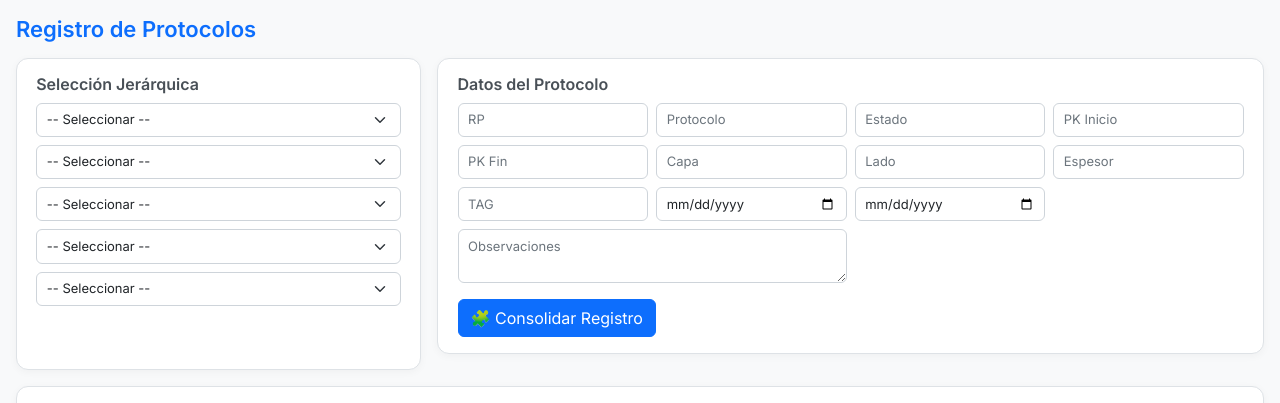
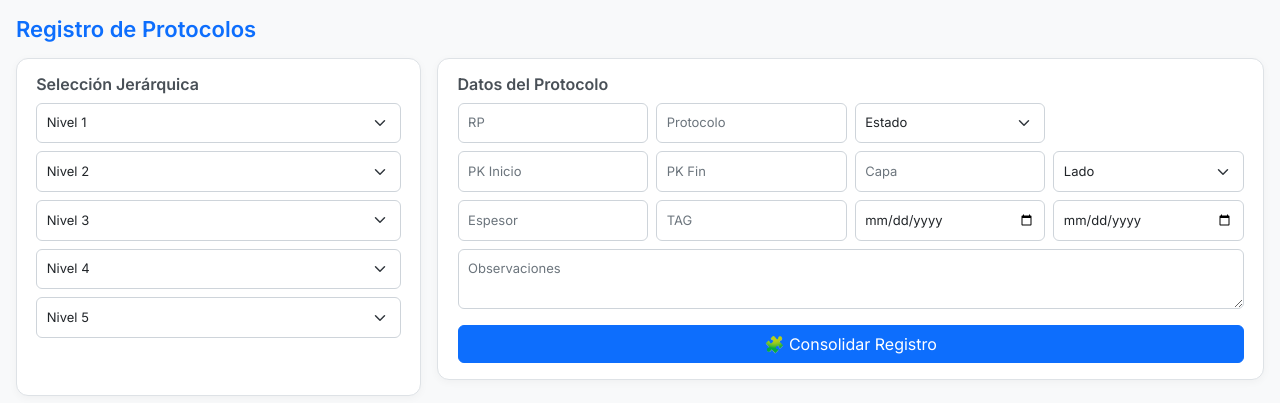
Before and after one commit to Calamardes/Registro-de-Protocolos, a FastAPI app: template templates/formulario.html in a window 1280 px wide. Shown: the top 403 px of the page. Run offline with FastAPI, Linux system fonts and the light colour scheme; the template is opened without the code that fills it, so the values that code supplies are empty; parts of the project's set-up code (start-up, migrations or seed data) failed here and were passed over.

Commit message:
Update formulario.html

```diff
--- a/templates/formulario.html
+++ b/templates/formulario.html
@@ -32,7 +32,7 @@
             color: #212529;
             border: 1px solid #ced4da;
             font-size: 13px;
-            padding: 0.4rem 0.6rem;
+            padding: 0.6rem 0.6rem;
         }
         .form-control::placeholder {
             color: #6c757d;
@@ -50,11 +50,6 @@
             font-size: 16px;
             color: #495057;
             font-weight: 600;
-        }
-        label.form-label {
-            font-size: 12px;
-            color: #495057;
-            margin-bottom: 0.25rem;
         }
         .scrollable-table {
             max-height: 400px;
@@ -99,7 +94,7 @@
                     <div class="row g-2">
                         {% for i in range(1, 6) %}
                         <div class="col-12">
-                            <select class="form-select" name="nivel{{ i }}" id="nivel{{ i }}">
+                            <select class="form-select" name="nivel{{ i }}" id="nivel{{ i }}" aria-label="Nivel {{ i }}">
                                 <option value="">Nivel {{ i }}</option>
                             </select>
                         </div>
@@ -114,19 +109,38 @@
                     <div class="row g-2">
                         <div class="col-md-3"><input type="text" name="rp_number" class="form-control" placeholder="RP"></div>
                         <div class="col-md-3"><input type="text" name="protocol_number" class="form-control" placeholder="Protocolo"></div>
-                        <div class="col-md-3"><input type="text" name="status" class="form-control" placeholder="Estado"></div>
+                        <div class="col-md-3">
+                            <select name="status" class="form-select">
+                                <option value="" disabled selected>Estado</option>
+                                <option value="Aprobado">Aprobado</option>
+                                <option value="Pendiente">Pendiente</option>
+                                <option value="Rechazado">Rechazado</option>
+                            </select>
+                        </div>
+                        <div class="col-md-3"></div>
+
                         <div class="col-md-3"><input type="text" name="pk_start" class="form-control" placeholder="PK Inicio"></div>
                         <div class="col-md-3"><input type="text" name="pk_end" class="form-control" placeholder="PK Fin"></div>
                         <div class="col-md-3"><input type="text" name="layer" class="form-control" placeholder="Capa"></div>
-                        <div class="col-md-3"><input type="text" name="work_side" class="form-control" placeholder="Lado"></div>
+                        <div class="col-md-3">
+                            <select name="work_side" class="form-select">
+                                <option value="" disabled selected>Lado</option>
+                                <option value="Izquierda">Izquierda</option>
+                                <option value="Derecha">Derecha</option>
+                                <option value="Completa">Completa</option>
+                            </select>
+                        </div>
+
                         <div class="col-md-3"><input type="text" name="thickness_m" class="form-control" placeholder="Espesor"></div>
                         <div class="col-md-3"><input type="text" name="tag" class="form-control" placeholder="TAG"></div>
-                        <div class="col-md-3"><input type="date" name="submission_date_pt" class="form-control" placeholder="Fecha Envío"></div>
-                        <div class="col-md-3"><input type="date" name="approval_date_pt" class="form-control" placeholder="Fecha Aprobación"></div>
-                        <div class="col-md-6"><textarea name="observation_notes" class="form-control" rows="2" placeholder="Observaciones"></textarea></div>
+                        <div class="col-md-3"><input type="date" name="submission_date_pt" class="form-control"></div>
+                        <div class="col-md-3"><input type="date" name="approval_date_pt" class="form-control"></div>
+                        <div class="col-md-12">
+                            <textarea name="observation_notes" class="form-control" rows="2" placeholder="Observaciones"></textarea>
+                        </div>
                     </div>
                     <div class="mt-3">
-                        <button type="submit" class="btn btn-primary">🧩 Consolidar Registro</button>
+                        <button type="submit" class="btn btn-primary w-100">🧩 Consolidar Registro</button>
                     </div>
                 </div>
             </div>
@@ -168,7 +182,13 @@
 
     function poblarSelect(data, nivel) {
         const select = document.getElementById(`nivel${nivel}`);
-        select.innerHTML = '<option value="">-- Seleccionar --</option>';
+        select.innerHTML = '';
+
+        const placeholder = document.createElement("option");
+        placeholder.disabled = true;
+        placeholder.selected = true;
+        placeholder.textContent = `Nivel ${nivel}`;
+        select.appendChild(placeholder);
 
         for (const codigo in data) {
             const descripcion = data[codigo]?.descripcion || "";
@@ -185,7 +205,17 @@
 
         for (let i = nivel + 1; i <= 5; i++) {
             const nextSelect = document.getElementById(`nivel${i}`);
-            nextSelect.innerHTML = '<option value="">-- Seleccionar --</option><option value="Sin_Item_N' + i + '">-- No Item --</option>';
+            nextSelect.innerHTML = '';
+            const placeholder = document.createElement("option");
+            placeholder.disabled = true;
+            placeholder.selected = true;
+            placeholder.textContent = `Nivel ${i}`;
+            nextSelect.appendChild(placeholder);
+
+            const opt = document.createElement("option");
+            opt.value = `Sin_Item_N${i}`;
+            opt.textContent = "-- No Item --";
+            nextSelect.appendChild(opt);
         }
     }
 
```
